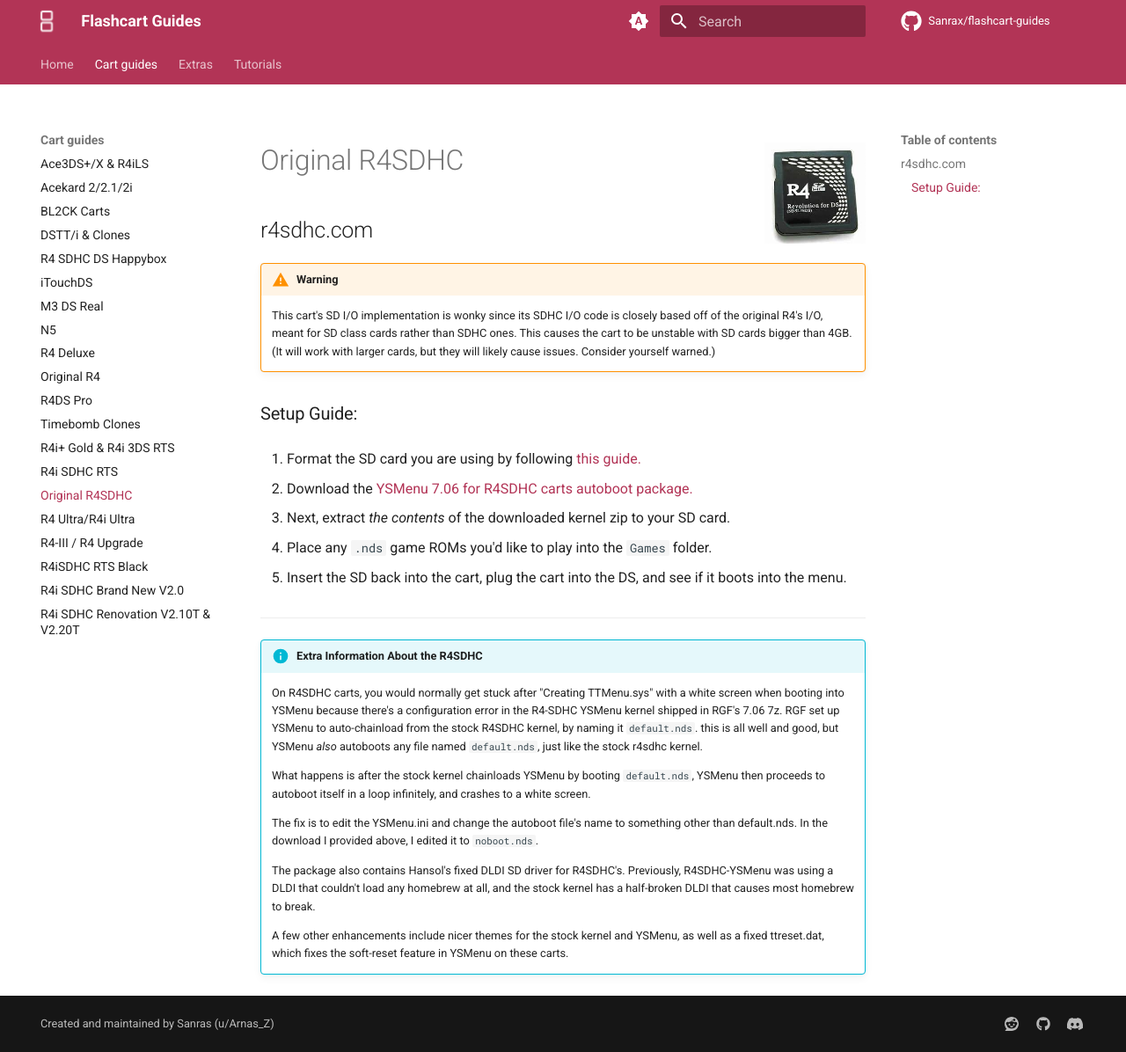
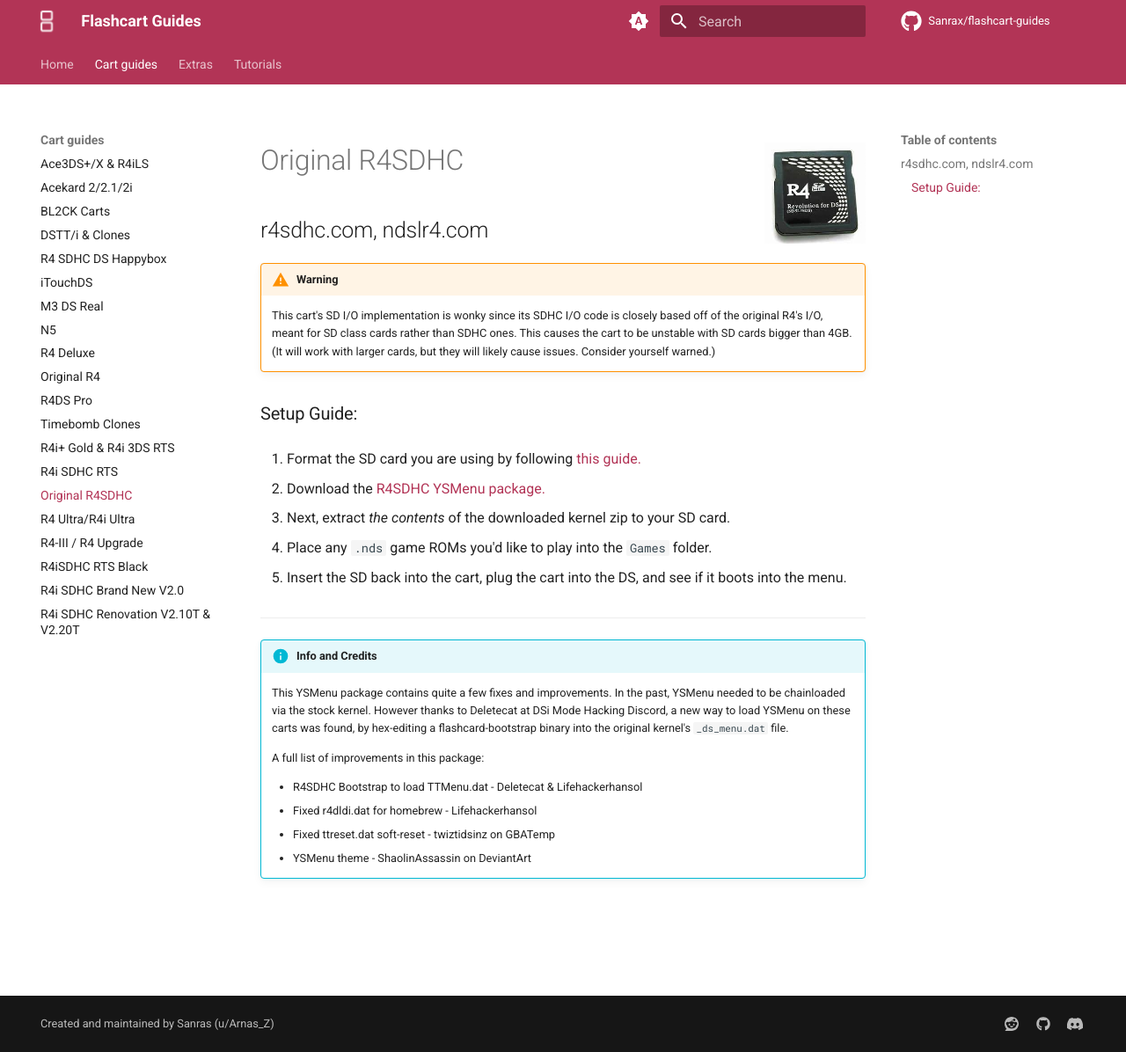
Before and after one commit to Sanrax/flashcart-guides, an MkDocs documentation site: the page built from docs/cart-guides/r4sdhc.md, in a window 1280 px wide and 1196 px high. Shown: the whole window at 88% size. Built offline with MkDocs 1.6.1 and Material for MkDocs 9.7.7, drawn with Linux system fonts in a browser that asks for light colours; comment, search, counter and statistics services are not loaded.

Commit message:
Update R4SDHC Package

```diff
--- a/docs/cart-guides/r4sdhc.md
+++ b/docs/cart-guides/r4sdhc.md
@@ -4,7 +4,7 @@
 
 ![Original R4SDHC](../images/r4sdhc.png){ align=right width="115"}
 # Original R4SDHC
-## r4sdhc.com
+## r4sdhc.com, ndslr4.com
 
 !!! warning
 
@@ -14,7 +14,7 @@
 
 1. Format the SD card you are using by following [this guide.](https://wiki.hacks.guide/wiki/Formatting_an_SD_card)
 
-1. Download the [YSMenu 7.06 for R4SDHC carts autoboot package.](https://github.com/Sanrax/R4SDHC-YSMenu/releases/download/v7.06/R4SDHC-YSMenu-7.06_R3.zip)
+1. Download the [R4SDHC YSMenu package.](https://github.com/Sanrax/YSMenu-Custom-Packages/releases/download/v7.06/R4SDHC_YSMenu_7.06.zip)
 
 1. Next, extract *the contents* of the downloaded kernel zip to your SD card.
 
@@ -24,14 +24,13 @@
 
 ---
 
-!!! info "Extra Information About the R4SDHC"
+!!! info "Info and Credits"
 
-    On R4SDHC carts, you would normally get stuck after "Creating TTMenu.sys" with a white screen when booting into YSMenu because there's a configuration error in the R4-SDHC YSMenu kernel shipped in RGF's 7.06 7z. RGF set up YSMenu to auto-chainload from the stock R4SDHC kernel, by naming it `default.nds`. this is all well and good, but YSMenu *also* autoboots any file named `default.nds`, just like the stock r4sdhc kernel.
+    This YSMenu package contains quite a few fixes and improvements. In the past, YSMenu needed to be chainloaded via the stock kernel. However thanks to Deletecat at DSi Mode Hacking Discord, a new way to load YSMenu on these carts was found, by hex-editing a flashcard-bootstrap binary into the original kernel's `_ds_menu.dat` file.
 
-    What happens is after the stock kernel chainloads YSMenu by booting `default.nds`, YSMenu then proceeds to autoboot itself in a loop infinitely, and crashes to a white screen.
+    A full list of improvements in this package:
 
-    The fix is to edit the YSMenu.ini and change the autoboot file's name to something other than default.nds. In the download I provided above, I edited it to `noboot.nds`.
-
-    The package also contains Hansol's fixed DLDI SD driver for R4SDHC's. Previously, R4SDHC-YSMenu was using a DLDI that couldn't load any homebrew at all, and the stock kernel has a half-broken DLDI that causes most homebrew to break.
-
-    A few other enhancements include nicer themes for the stock kernel and YSMenu, as well as a fixed ttreset.dat, which fixes the soft-reset feature in YSMenu on these carts.
+    - R4SDHC Bootstrap to load TTMenu.dat - Deletecat & Lifehackerhansol
+    - Fixed r4dldi.dat for homebrew - Lifehackerhansol
+    - Fixed ttreset.dat soft-reset - twiztidsinz on GBATemp
+    - YSMenu theme - ShaolinAssassin on DeviantArt
```
